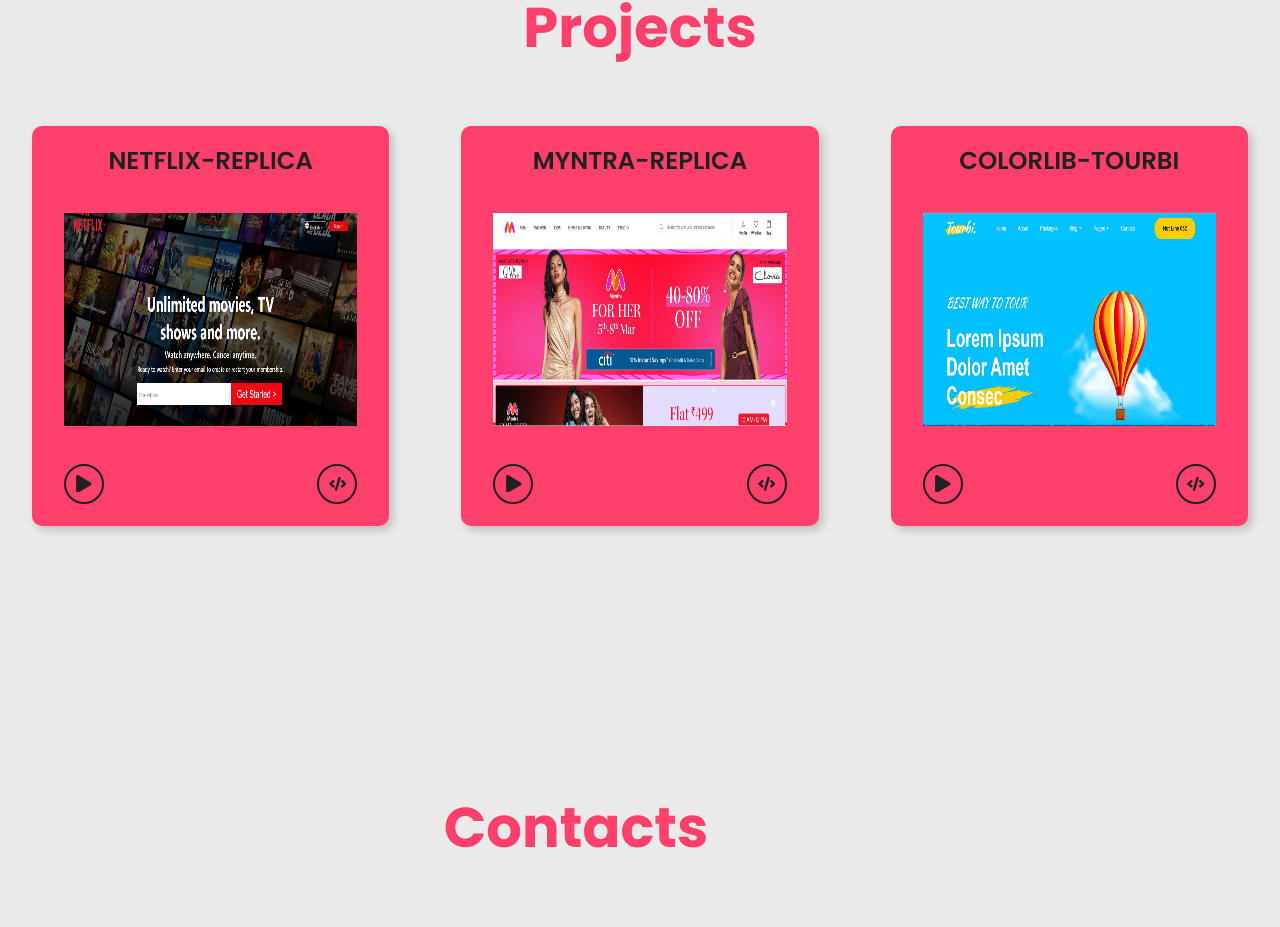
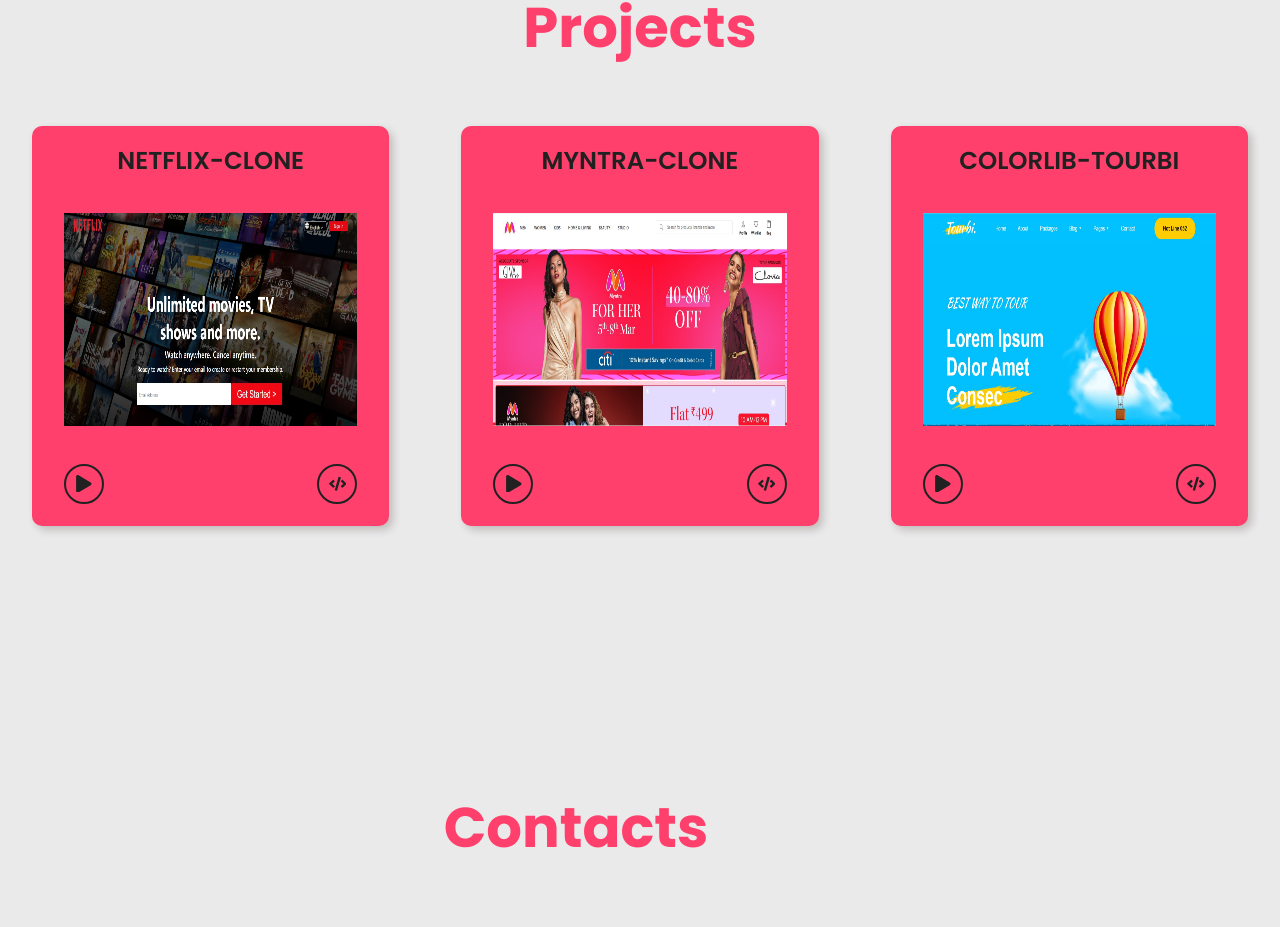
Before and after one commit to 04Mansigarg/Myportfolio, a React (Create React App) app: page / in a window 1280 px wide. Shown: the part 2943-3870 px from the top of the page. Built offline with nearby package versions, Linux system fonts and the light colour scheme; a web font is replaced by a local one.

Commit message:
link updated

```diff
--- a/src/data/projectsData.js
+++ b/src/data/projectsData.js
@@ -5,24 +5,25 @@ import redux from '../assets/svg/skills/redux.svg'
 import react from '../assets/svg/skills/react.svg'
 import materialui from '../assets/svg/skills/materialui.svg'
 import css from '../assets/svg/skills/css.svg'
+import express from '../assets/svg/skills/express.svg'
 import html from '../assets/svg/skills/html.svg'
 import javascript from '../assets/svg/skills/javascript.svg'
 export const projectsData = [
     {
         id: 1,
-        projectName: 'NETFLIX-REPLICA',
+        projectName: 'NETFLIX-CLONE',
         projectDesc: 'A Frontend clone, replicating the user flow and behaviour of Netflix.in.',
         projectResp: "Areas Of Responsibilities",
-        responsibility: ["2 Main Pages with Filter and Search", "Redux Integration", "User Authentication"],
-        tags: [react, redux, materialui],
-        name: ["React", "Redux", "MaterialUi"],
+        responsibility: ["2 Main Pages with Filter and Search", "Redux Integration", "User Authentication", "Backend Integration"],
+        tags: [react, redux, express],
+        name: ["React", "Redux", "Express"],
         code: 'https://github.com/04Mansigarg/Netflix',
-        demo: 'https://netflix-eight-iota.vercel.app/',
+        demo: 'netflix-clone-two-black.vercel.app/',
         image: one
     },
     {
         id: 2,
-        projectName: 'MYNTRA-REPLICA',
+        projectName: 'MYNTRA-CLONE',
         projectDesc: 'All round Frontend integrated clone, replicating the user flow and behaviour of Myntra.com.',
         projectResp: "Areas Of Responsibilities",
         responsibility: ["UserAuthentication", "Integration of Routes", "Cart Page,Place Order Page"],
```
